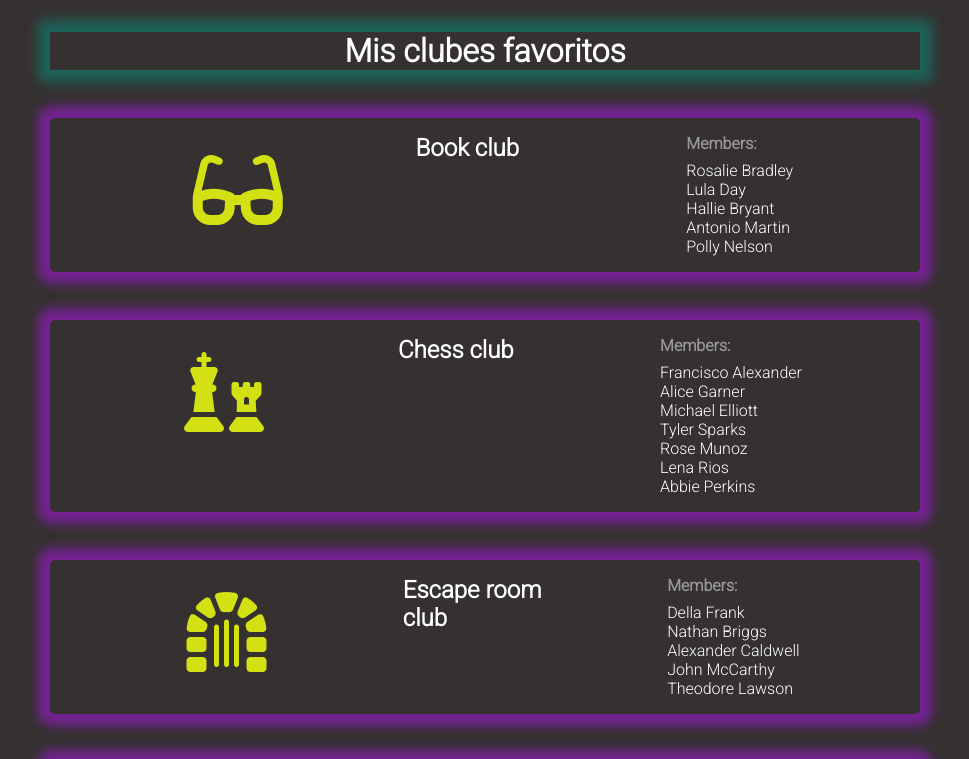
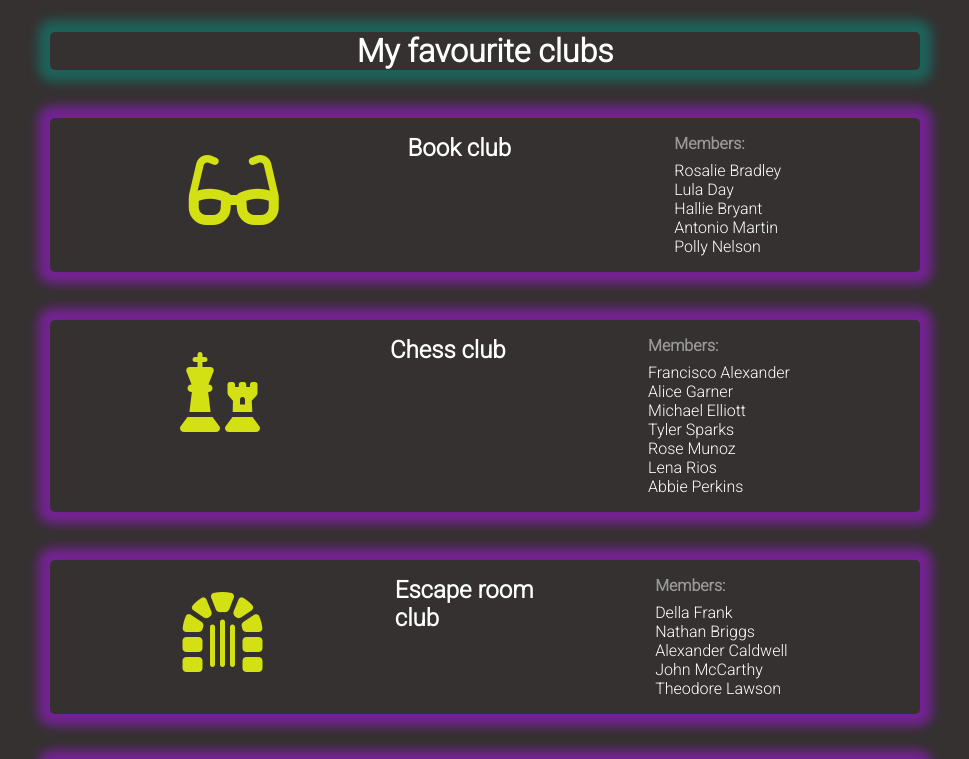
Before and after one commit to Lorellana21/my-favourite-clubs, a React app: page / in a window 1280 px wide. Shown: the top 759 px of the page, without its empty margins (155-1124 px from the left). Built offline with nearby package versions, Linux system fonts and the light colour scheme.

Commit message:
style to title

```diff
--- a/src/components/App.js
+++ b/src/components/App.js
@@ -7,7 +7,7 @@ import data from "../data/clubs.json";
 const App = () => {
   return (
     <>
-      <h1 className="title">Mis clubes favoritos</h1>
+      <h1 className="title">My favourite clubs</h1>
       <ClubList list={data}></ClubList>
     </>
   );
--- a/src/styles/App.scss
+++ b/src/styles/App.scss
@@ -3,6 +3,7 @@
     color: white;
     text-align: center;
     box-shadow: 0px 0px 11px 12px #0499857a;
+    border-radius: 5px;
     @media all and (min-width: 768px) {
         margin: 0 48px;
         margin-bottom: 3rem;
--- a/src/styles/club.scss
+++ b/src/styles/club.scss
@@ -38,7 +38,7 @@
     &__members--list {
         display: flex;
         flex-direction: column;
-        //flex-wrap: wrap;
+        margin-right: 1rem;
         flex-grow: 1;
         width: 100%;
     }
```
Also changed, not shown: docs/index.html (+1 -1 lines), README.md, docs/asset-manifest.json, docs/static/js/main.7760873f.js.LICENSE.txt (renamed from docs/static/js/main.d656cd83.js.LICENSE.txt), 8 other files.
